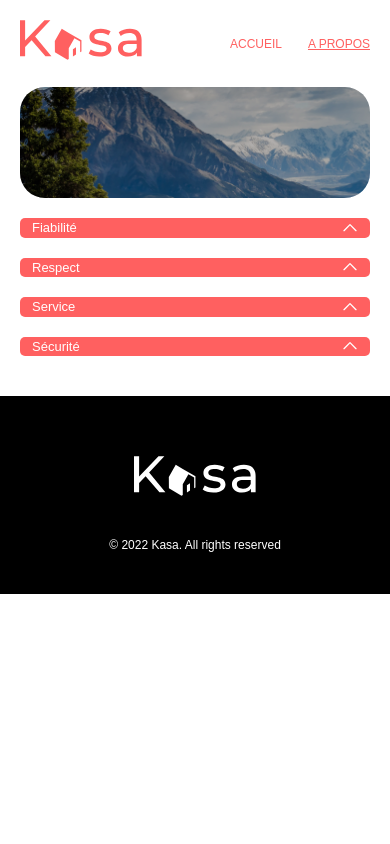
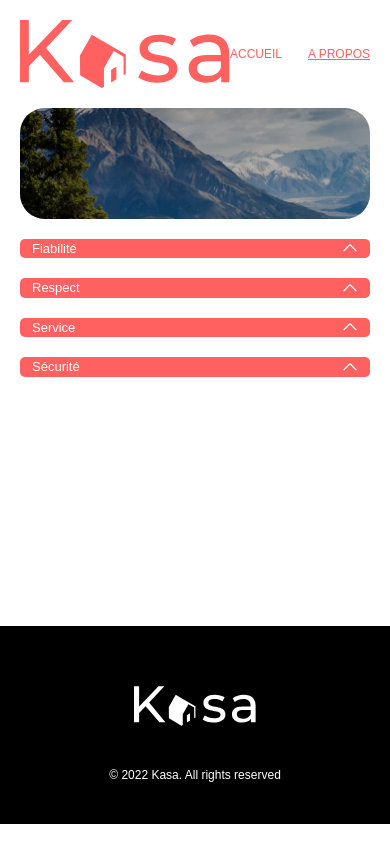
Before and after one commit to JohanPeraldi/kasa2, a React (Create React App) app: page /a-propos in a window 390 px wide. Built offline with nearby package versions, Linux system fonts and the light colour scheme.

Commit message:
Add PropTypes

```diff
--- a/src/components/Banner/Banner.jsx
+++ b/src/components/Banner/Banner.jsx
@@ -1,3 +1,4 @@
+import PropTypes from 'prop-types';
 import styles from './Banner.module.css';
 
 export default function Banner(props) {
@@ -12,3 +13,8 @@ export default function Banner(props) {
     </div>
   );
 }
+
+Banner.propTypes = {
+  children: PropTypes.object,
+  image: PropTypes.string.isRequired,
+};
--- a/src/components/Card/Card.jsx
+++ b/src/components/Card/Card.jsx
@@ -1,3 +1,4 @@
+import PropTypes from 'prop-types';
 import styles from './Card.module.css';
 
 export default function Card(props) {
@@ -14,3 +15,8 @@ export default function Card(props) {
     </article>
   );
 }
+
+Card.propTypes = {
+  cover: PropTypes.string.isRequired,
+  title: PropTypes.string.isRequired,
+};
--- a/src/components/Collapse/Collapse.jsx
+++ b/src/components/Collapse/Collapse.jsx
@@ -1,4 +1,5 @@
 import React, { useState } from 'react';
+import PropTypes from 'prop-types';
 import chevronDown from '../../assets/svg/chevron-down.svg';
 import chevronUp from '../../assets/svg/chevron-up.svg';
 import styles from './Collapse.module.css';
@@ -25,3 +26,11 @@ export default function Collapse(props) {
     </article>
   );
 }
+
+Collapse.propTypes = {
+  description: PropTypes.oneOfType([PropTypes.array, PropTypes.string])
+    .isRequired,
+  list: PropTypes.bool,
+  title: PropTypes.string.isRequired,
+  visible: PropTypes.bool,
+};
--- a/src/components/Footer/Footer.jsx
+++ b/src/components/Footer/Footer.jsx
@@ -1,3 +1,4 @@
+import logo from '../../assets/svg/kasa-logo-footer.svg';
 import styles from './Footer.module.css';
 
 export default function Footer() {
@@ -5,34 +6,7 @@ export default function Footer() {
 
   return (
     <div id="footer" className={styles.footer}>
-      <svg
-        width="122"
-        height="40"
-        viewBox="0 0 211 68"
-        fill="none"
-        xmlns="http://www.w3.org/2000/svg"
-      >
-        <path
-          d="M20.0745 34.6485L8.84014 46.1362V62.2561H0V0H8.84014V34.8338L42.359 0H52.4883L26.1521 27.9782L54.33 62.2561H44.0165L20.0745 34.6485Z"
-          fill="#FFFFFF"
-        />
-        <path
-          d="M118.789 57.2534L122.289 50.5831C126.34 53.3624 132.602 55.4005 138.68 55.4005C146.599 55.4005 149.73 52.9918 149.73 48.9155C149.73 38.3542 120.078 47.4332 120.078 28.7193C120.078 20.1962 127.629 14.6376 139.6 14.6376C145.678 14.6376 152.676 16.3052 156.728 18.8992L153.045 25.5695C148.809 22.7902 144.205 21.8638 139.6 21.8638C132.234 21.8638 128.55 24.6431 128.55 28.3488C128.55 39.4659 158.202 30.3869 158.202 48.7302C158.202 57.2534 150.466 62.6267 137.943 62.6267C130.392 62.812 122.657 60.4033 118.789 57.2534Z"
-          fill="#FFFFFF"
-        />
-        <path
-          d="M210.322 33.7221V62.2561H202.218V55.9564C199.456 60.218 194.115 62.6267 186.748 62.6267C176.066 62.6267 169.436 56.8828 169.436 48.7302C169.436 41.1335 174.224 35.0191 188.221 35.0191H201.666V33.3515C201.666 26.1253 197.43 22.049 189.142 22.049C183.617 22.049 177.908 24.0872 174.224 27.0518L170.725 20.5668C175.514 16.6758 182.512 14.4523 190.063 14.4523C203.139 14.6376 210.322 20.9373 210.322 33.7221ZM201.85 47.8038V41.1335H188.774C180.302 41.1335 177.908 44.4687 177.908 48.3597C177.908 52.9918 181.775 55.9564 188.221 55.9564C194.667 56.1417 199.824 53.3624 201.85 47.8038Z"
-          fill="#FFFFFF"
-        />
-        <path
-          d="M91.5323 49.842V62.4414L96.8732 59.2916V46.6921L91.5323 49.842Z"
-          fill="#FFFFFF"
-        />
-        <path
-          d="M106.266 34.4632L84.3497 21.6785L72.1945 14.6376L60.2234 35.5749L60.4076 55.2153L82.1396 68L84.3497 66.703V48.1744L94.1106 30.9428L104.056 36.6866V55.2153L106.266 53.9183V34.4632Z"
-          fill="#FFFFFF"
-        />
-      </svg>
+      <img src={logo} alt="Kasa logo" />
       <p className={styles.copyright}>
         &copy; {year} Kasa. All rights reserved
       </p>
--- a/src/components/Footer/Footer.module.css
+++ b/src/components/Footer/Footer.module.css
@@ -16,9 +16,4 @@
 	.footer {
 		font-size: 12px;
 	}
-
-	svg {
-		width: 122px;
-		height: 40px;
-	}
 }
--- a/src/components/Header/Header.jsx
+++ b/src/components/Header/Header.jsx
@@ -1,38 +1,12 @@
 import { NavLink } from 'react-router-dom';
+import logo from '../../assets/svg/kasa-logo-header.svg';
 import styles from './Header.module.css';
 
 export default function Header() {
   return (
     <div id="header" className={styles.header}>
       <div id="logo">
-        <svg
-          width="211"
-          height="68"
-          viewBox="0 0 211 68"
-          fill="none"
-          xmlns="http://www.w3.org/2000/svg"
-        >
-          <path
-            d="M20.0745 34.6485L8.84014 46.1362V62.2561H0V0H8.84014V34.8338L42.359 0H52.4883L26.1521 27.9782L54.33 62.2561H44.0165L20.0745 34.6485Z"
-            fill="#FF6060"
-          />
-          <path
-            d="M118.789 57.2534L122.289 50.5831C126.34 53.3624 132.602 55.4005 138.68 55.4005C146.599 55.4005 149.73 52.9918 149.73 48.9155C149.73 38.3542 120.078 47.4332 120.078 28.7193C120.078 20.1962 127.629 14.6376 139.6 14.6376C145.678 14.6376 152.676 16.3052 156.728 18.8992L153.045 25.5695C148.809 22.7902 144.205 21.8638 139.6 21.8638C132.234 21.8638 128.55 24.6431 128.55 28.3488C128.55 39.4659 158.202 30.3869 158.202 48.7302C158.202 57.2534 150.466 62.6267 137.943 62.6267C130.392 62.812 122.657 60.4033 118.789 57.2534Z"
-            fill="#FF6060"
-          />
-          <path
-            d="M210.322 33.7221V62.2561H202.218V55.9564C199.456 60.218 194.115 62.6267 186.748 62.6267C176.066 62.6267 169.436 56.8828 169.436 48.7302C169.436 41.1335 174.224 35.0191 188.221 35.0191H201.666V33.3515C201.666 26.1253 197.43 22.049 189.142 22.049C183.617 22.049 177.908 24.0872 174.224 27.0518L170.725 20.5668C175.514 16.6758 182.512 14.4523 190.063 14.4523C203.139 14.6376 210.322 20.9373 210.322 33.7221ZM201.85 47.8038V41.1335H188.774C180.302 41.1335 177.908 44.4687 177.908 48.3597C177.908 52.9918 181.775 55.9564 188.221 55.9564C194.667 56.1417 199.824 53.3624 201.85 47.8038Z"
-            fill="#FF6060"
-          />
-          <path
-            d="M91.5323 49.842V62.4414L96.8732 59.2916V46.6921L91.5323 49.842Z"
-            fill="#FF6060"
-          />
-          <path
-            d="M106.266 34.4632L84.3497 21.6785L72.1945 14.6376L60.2234 35.5749L60.4076 55.2153L82.1396 68L84.3497 66.703V48.1744L94.1106 30.9428L104.056 36.6866V55.2153L106.266 53.9183V34.4632Z"
-            fill="#FF6060"
-          />
-        </svg>
+        <img src={logo} alt="Kasa logo" />
       </div>
       <nav>
         <ul className={styles.navlist}>
--- a/src/components/Slideshow/Slideshow.jsx
+++ b/src/components/Slideshow/Slideshow.jsx
@@ -1,4 +1,5 @@
 import React, { useState } from 'react';
+import PropTypes from 'prop-types';
 import chevronLeft from '../../assets/svg/chevron-left.svg';
 import chevronRight from '../../assets/svg/chevron-right.svg';
 import styles from './Slideshow.module.css';
@@ -49,3 +50,8 @@ export default function Slideshow(props) {
     )
   );
 }
+
+Slideshow.propTypes = {
+  pictures: PropTypes.array.isRequired,
+  title: PropTypes.string.isRequired,
+};
--- a/src/components/Tag/Tag.jsx
+++ b/src/components/Tag/Tag.jsx
@@ -1,3 +1,4 @@
+import PropTypes from 'prop-types';
 import styles from './Tag.module.css';
 
 export default function Tag(props) {
@@ -7,3 +8,7 @@ export default function Tag(props) {
     </div>
   );
 }
+
+Tag.propTypes = {
+  text: PropTypes.string.isRequired,
+};
--- a/src/layout/MainWrapper/MainWrapper.jsx
+++ b/src/layout/MainWrapper/MainWrapper.jsx
@@ -1,5 +1,10 @@
+import PropTypes from 'prop-types';
 import styles from './MainWrapper.module.css';
 
 export default function MainWrapper(props) {
   return <div className={styles['main-wrapper']}>{props.children}</div>;
 }
+
+MainWrapper.propTypes = {
+  children: PropTypes.oneOfType([PropTypes.array, PropTypes.string]).isRequired,
+};
--- a/src/pages/About/About.module.css
+++ b/src/pages/About/About.module.css
@@ -7,6 +7,10 @@
 }
 
 @media screen and (max-width: 599px) {
+	main {
+		min-height: 59vh;
+	}
+
 	.values {
 		margin-top: 20px;
 		margin-bottom: 20px;
```
Also changed, not shown: src/assets/svg/kasa-logo-footer.svg (added), src/assets/svg/kasa-logo-header.svg (added).
